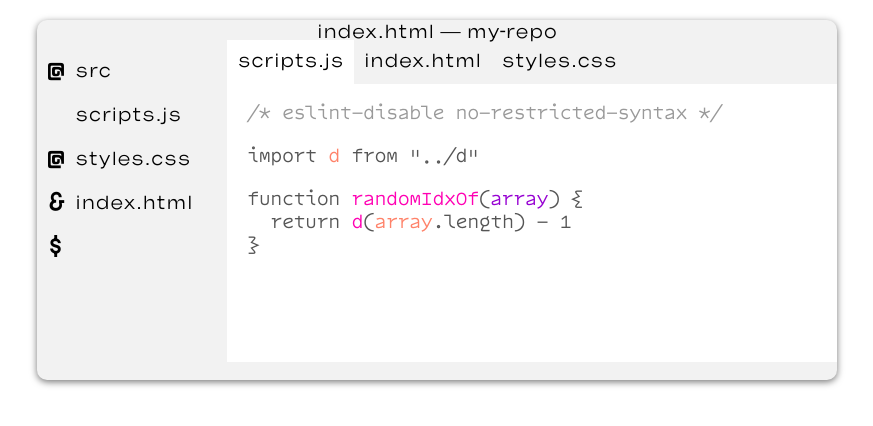
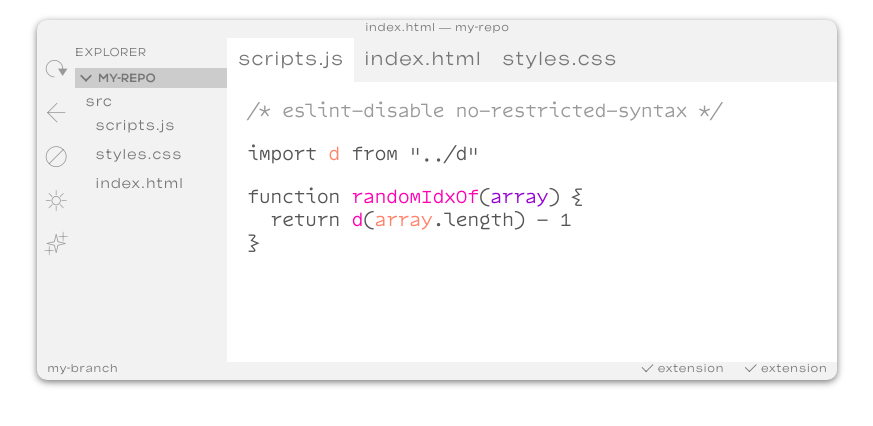
Before and after one commit to jeremybanka/vscode-theme-designer, a website built with webpack: page src/index.html in a window 1280 px wide. Shown: the whole page, without its empty margins (203-1076 px from the left). Built offline with nearby package versions, Linux system fonts and the light colour scheme.

Commit message:
💄 add styles for hover, better icons, and finished status and sidebar

```diff
--- a/src/index.html
+++ b/src/index.html
@@ -12,17 +12,22 @@
           <header>index.html — my-repo</header>
           <main>
             <div id="activity-bar">
-              <p>@</p>
-              <p>%</p>
-              <p>@</p>
-              <p>&</p>
-              <p>$</p>
+              <p>r</p>
+              <p>h</p>
+              <p>0</p>
+              <p>B</p>
+              <p>S</p>
             </div>
             <div id="side-bar">
-              <p>src</p>
-              <p>scripts.js</p>
-              <p>styles.css</p>
-              <p>index.html</p>
+              <h1>explorer</h1>
+              <section class="drawer">
+                <label>my-repo</label>
+                <ul>src
+                  <li>scripts.js</li>
+                  <li>styles.css</li>
+                  <li>index.html</li>
+                </ul>
+              </section>
             </div>
             <div id="content-area">
               <section id="tabs">
@@ -39,14 +44,19 @@
                     function <span class="f">randomIdxOf</span>(<span class="p">array</span>) {
                       <div>return <span class="f">d</span>(<span class="v">array</span>.length) - 1</div>
                     }
-                  </div
+                  </div>
 
 
 
                 </article>
             </section>
           </main>
-          <footer></footer>
+          <footer>
+            <div>my-branch</div>
+            <div class="spacer"></div>
+            <div class="extension">extension</div>
+            <div class="extension">extension</div>
+          </footer>
         </div>
       </div>
     </header>
--- a/src/styles/core.scss
+++ b/src/styles/core.scss
@@ -4,7 +4,7 @@
 
 body {
   font-family: Manufab;
-  font-variation-settings: 'wght' 324;
+  font-variation-settings: "wght" 324;
   margin: 0;
   height: 100vh;
   width: 100vw;
@@ -22,6 +22,7 @@ body {
       align-items: center;
       height: 50vh;
       #vscode {
+        color: #777;
         display: flex;
         flex-direction: column;
         height: calc(100% - 2rem);
@@ -38,6 +39,7 @@ body {
         header,
         footer {
           height: 1rem;
+          font-size: 0.6rem;
         }
         header {
           text-align: center;
@@ -46,13 +48,47 @@ body {
           height: 100%;
           display: flex;
           #activity-bar {
+            font-variation-settings: "wght" 75;
+            color: #999;
+            font-family: Icon;
             height: 100%;
             width: 50px;
             text-align: center;
           }
           #side-bar {
+            font-size: 0.75rem;
             height: 100%;
             width: 200px;
+            label,
+            h1 {
+              font-size: 0.6rem;
+              text-transform: uppercase;
+            }
+            label {
+              display: block;
+              background: #ccc;
+              font-variation-settings: "wght" 600;
+              padding-top: 4px;
+              padding-bottom: 2px;
+              padding-left: 4px;
+              &::before {
+                font-variation-settings: "wght" 300;
+                text-transform: lowercase;
+                font-family: Icon;
+                margin-right: 5px;
+                content: "v";
+              }
+            }
+            ul {
+              padding: 0;
+              list-style-type: none;
+              &,
+              li {
+                margin: 0;
+                padding: 5px;
+                padding-left: 10px;
+              }
+            }
           }
           #content-area {
             height: 100%;
@@ -96,9 +132,28 @@ body {
             }
           }
         }
+        footer {
+          display: flex;
+          > * {
+            padding: 0 10px;
+          }
+          .spacer {
+            flex-grow: 1;
+          }
+          .extension::before {
+            font-variation-settings: "wght" 150;
+            font-family: Icon;
+            margin-right: 3px;
+            content: "c";
+          }
+        }
       }
     }
   }
+}
+#tabs > *:hover,
+li:hover {
+  background: #e2e2e2;
 }
 
 @media (max-width: 840px) {
```
